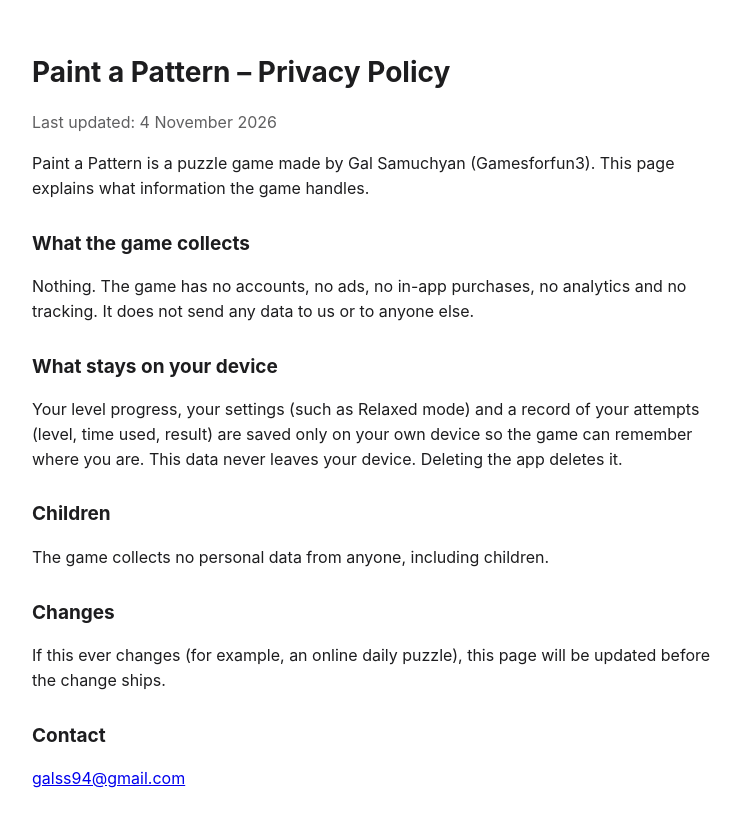
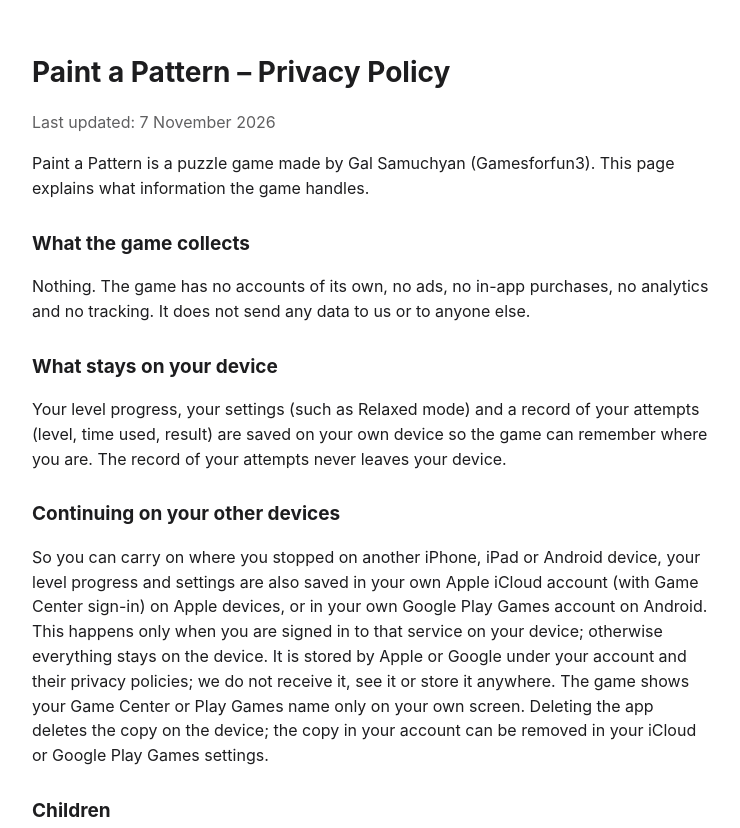
Before and after one commit to Gamesforfun3/gamesforfun3.github.io, a plain HTML site: page paint-a-pattern/privacy/index.html in a window 1280 px wide. Shown: the top 828 px of the page, without its empty margins (268-1008 px from the left). Drawn offline with Linux system fonts and the light colour scheme.

Commit message:
Privacy: continuing on your other devices (iCloud, Play Games)

```diff
--- a/paint-a-pattern/privacy/index.html
+++ b/paint-a-pattern/privacy/index.html
@@ -15,19 +15,28 @@
 </head>
 <body>
 <h1>Paint a Pattern – Privacy Policy</h1>
-<p class="muted">Last updated: 4 November 2026</p>
+<p class="muted">Last updated: 7 November 2026</p>
 
 <p>Paint a Pattern is a puzzle game made by Gal Samuchyan (Gamesforfun3). This page explains what
 information the game handles.</p>
 
 <h2>What the game collects</h2>
-<p>Nothing. The game has no accounts, no ads, no in-app purchases, no analytics and no tracking. It does
+<p>Nothing. The game has no accounts of its own, no ads, no in-app purchases, no analytics and no tracking. It does
 not send any data to us or to anyone else.</p>
 
 <h2>What stays on your device</h2>
 <p>Your level progress, your settings (such as Relaxed mode) and a record of your attempts (level, time
-used, result) are saved only on your own device so the game can remember where you are. This data never
-leaves your device. Deleting the app deletes it.</p>
+used, result) are saved on your own device so the game can remember where you are. The record of your
+attempts never leaves your device.</p>
+
+<h2>Continuing on your other devices</h2>
+<p>So you can carry on where you stopped on another iPhone, iPad or Android device, your level progress and
+settings are also saved in your own Apple iCloud account (with Game Center sign-in) on Apple devices, or in
+your own Google Play Games account on Android. This happens only when you are signed in to that service on your
+device; otherwise everything stays on the device. It is stored by Apple or Google under your account and their
+privacy policies; we do not receive it, see it or store it anywhere. The game shows your Game Center or Play
+Games name only on your own screen. Deleting the app deletes the copy on the device; the copy in your account can
+be removed in your iCloud or Google Play Games settings.</p>
 
 <h2>Children</h2>
 <p>The game collects no personal data from anyone, including children.</p>
```
